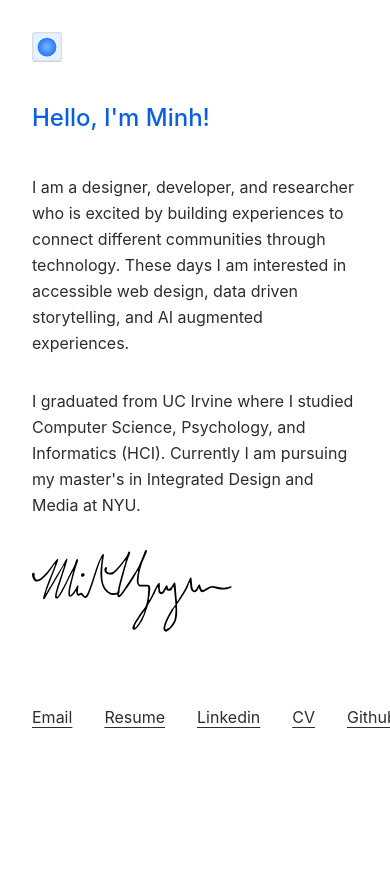
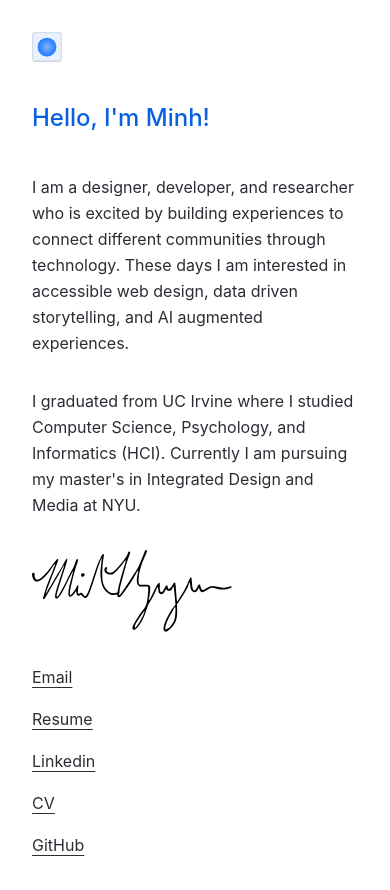
Before and after one commit to minhtnguy/minhtnguy.github.io, a Next.js app: page /about in a window 390 px wide. Before the commit the page ends 844 px from the top, so only its background shows below. Built offline with nearby package versions, Linux system fonts and the light colour scheme.

Commit message:
updated about page

```diff
--- a/app/about/page.js
+++ b/app/about/page.js
@@ -24,7 +24,7 @@ export default function About() {
 
 				<Image src="/signature.svg" alt="signature" width={200} height={200} />
 
-				<div className="space-x-8 py-10 text-primary-black">
+				<div className="flex flex-col space-y-4 sm:space-y-0 sm:flex-row sm:space-x-8 sm:py-10 text-primary-black">
 					<Link
 						href="mailto:mtnguy16@uci.edu"
 						className="underline underline-offset-4 decoration-1 hover:decoration-primary-blue hover:text-primary-blue"
@@ -57,7 +57,7 @@ export default function About() {
 						target="_blank"
 						className="underline underline-offset-4 decoration-1 hover:decoration-primary-blue hover:text-primary-blue"
 					>
-						Github
+						GitHub
 					</Link>
 				</div>
 			</div>
```
